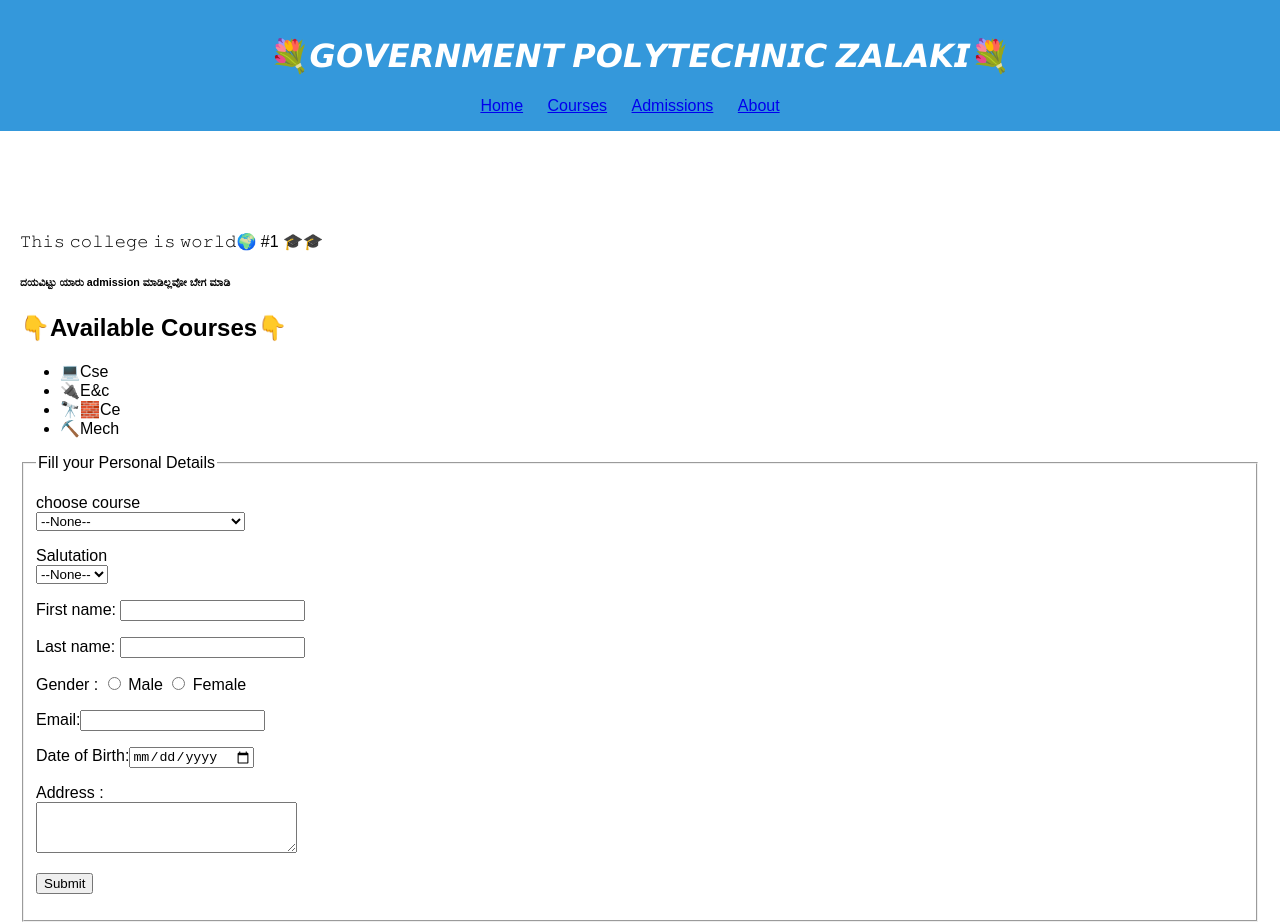
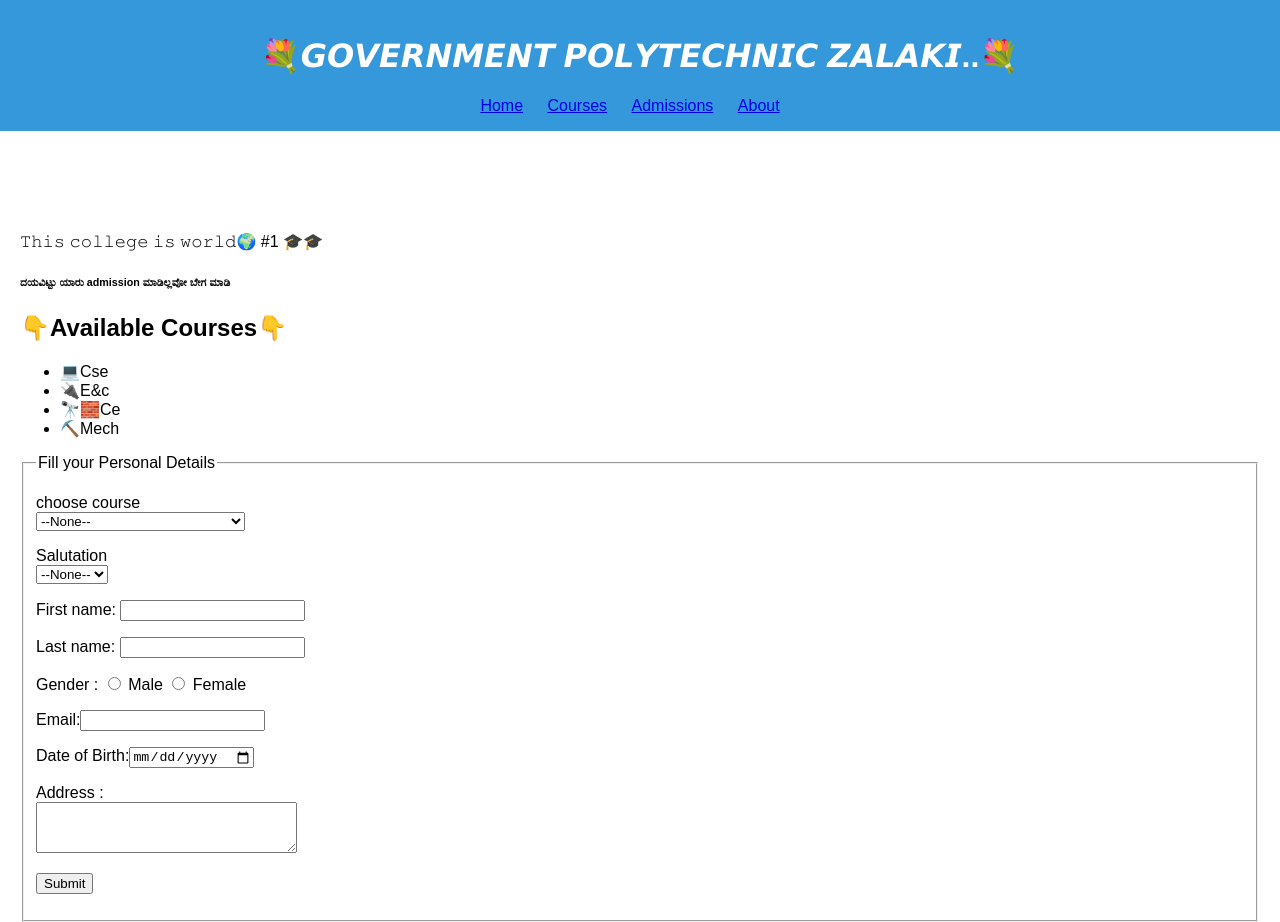
Before and after one commit to GptzCSE/GptzCSE, a plain HTML site: page public/index.html in a window 1280 px wide. Shown: the top 922 px of the page. Drawn offline with Linux system fonts and the light colour scheme.

Commit message:
Update index.html

```diff
--- a/public/index.html
+++ b/public/index.html
@@ -47,7 +47,7 @@
 
 <header>
 <font style="color:white">
- <h1>💐𝙂𝙊𝙑𝙀𝙍𝙉𝙈𝙀𝙉𝙏 𝙋𝙊𝙇𝙔𝙏𝙀𝘾𝙃𝙉𝙄𝘾 𝙕𝘼𝙇𝘼𝙆𝙄💐</h1>
+ <h1>💐𝙂𝙊𝙑𝙀𝙍𝙉𝙈𝙀𝙉𝙏 𝙋𝙊𝙇𝙔𝙏𝙀𝘾𝙃𝙉𝙄𝘾 𝙕𝘼𝙇𝘼𝙆𝙄..💐</h1>
  </font>
     <nav>
         <ul>
```
